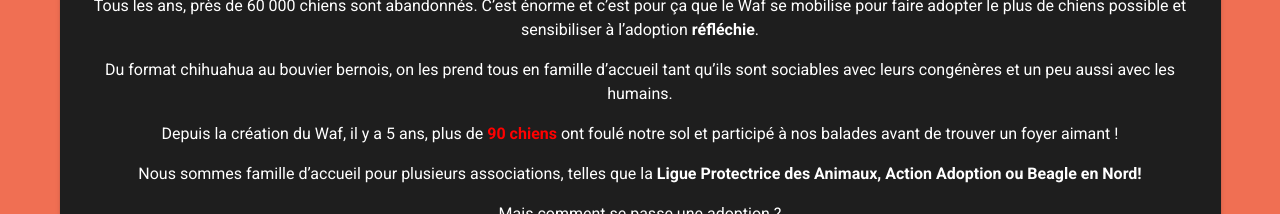
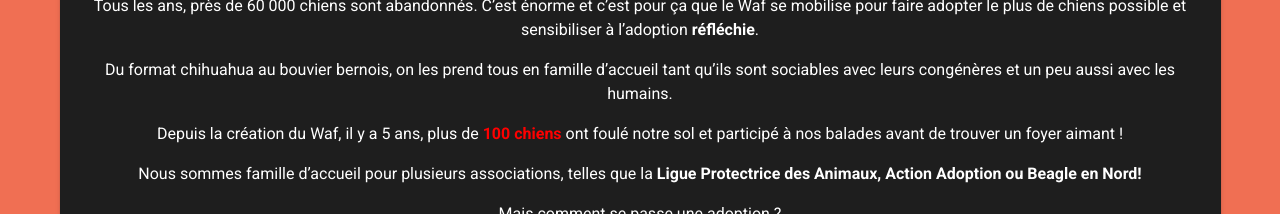
Before and after one commit to OverAngelix/client-le-waf, a Vue app: page / in a window 1280 px wide. Shown: the part 1960-2174 px from the top of the page. Built offline with nearby package versions, Linux system fonts and the light colour scheme; no server answers; what vue-simple-alert would draw is missing.

Commit message:
FIX : nb de chiens

```diff
--- a/src/vues/Accueil.vue
+++ b/src/vues/Accueil.vue
@@ -91,7 +91,7 @@
         </p>
         <p>
           Depuis la création du Waf, il y a 5 ans, plus de
-          <span style="color: #ff0000"><strong>90 chiens</strong></span>
+          <span style="color: #ff0000"><strong>100 chiens</strong></span>
           ont foulé notre sol et participé à nos balades avant de trouver un
           foyer aimant !
         </p>
```
